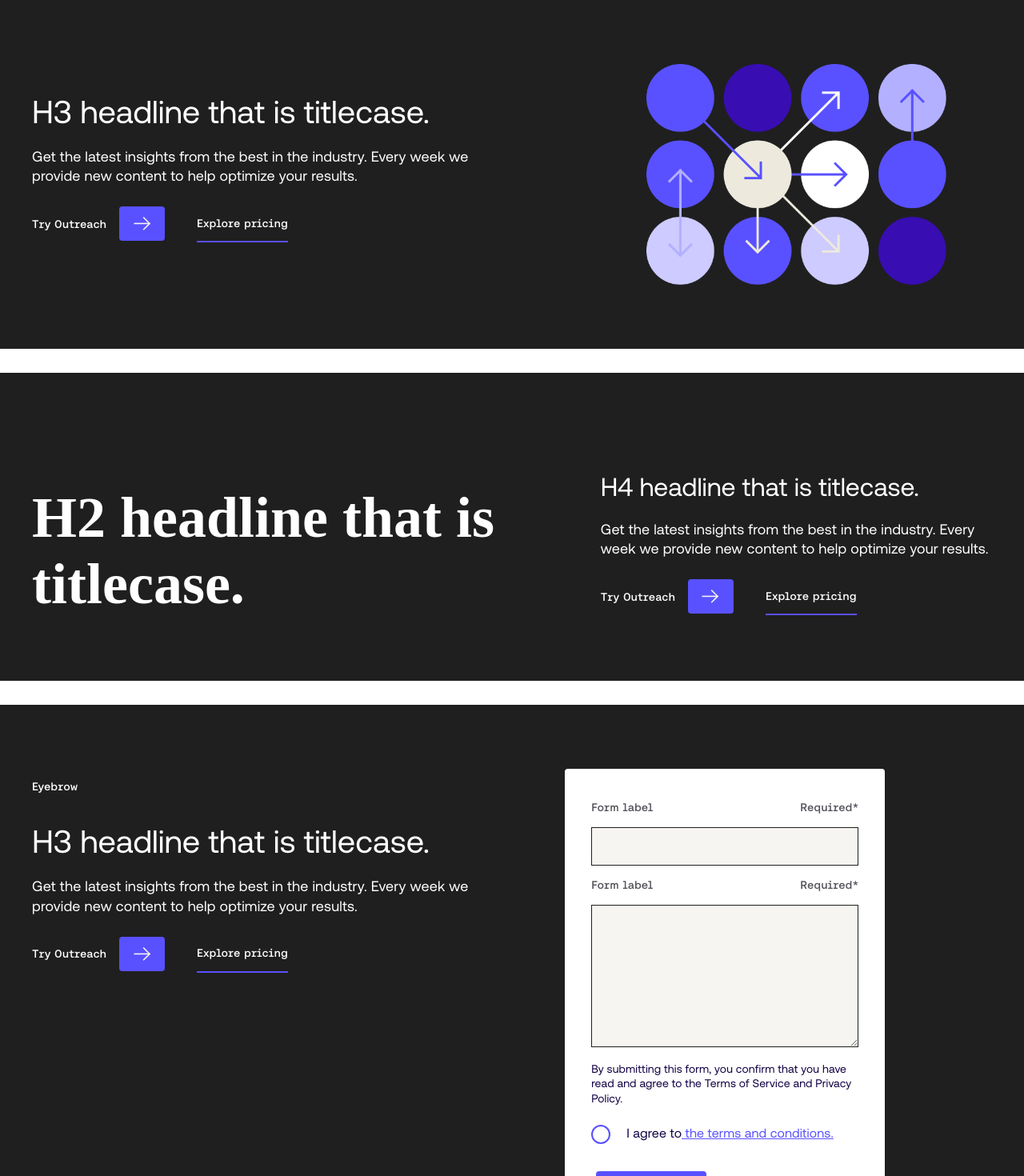
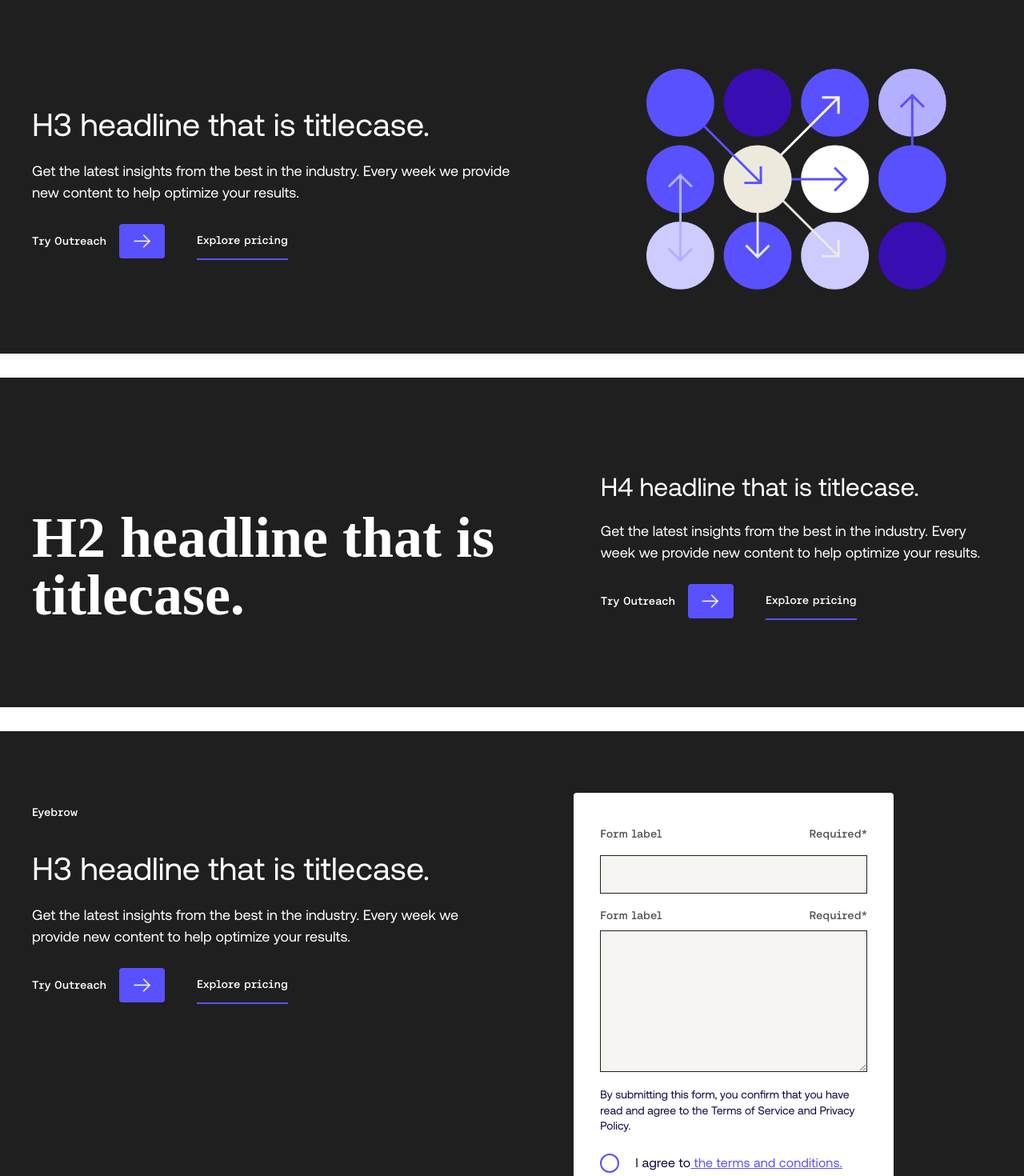
Before and after one commit to ErickRoo/pxpl, a Next.js app: page /components/PreFooter in a window 1280 px wide. Shown: the top 1470 px of the page at 80% size. Built offline with nearby package versions, Linux system fonts and the light colour scheme.

Commit message:
fix: set specific paddings
fix: set correct space on desktop version

fix: set correct space on tablet version

fix: set correct letter spacing for label form

```diff
--- a/components/blocks/pre_footer/pre_footer.module.scss
+++ b/components/blocks/pre_footer/pre_footer.module.scss
@@ -4,25 +4,21 @@
   background-color: theme('colors.secondarySlate');
   color: theme('colors.white');
   overflow: hidden;
-  padding: 6.2rem 2.4rem;
+  padding: 0 2.4rem;
 
   @screen md {
-    padding: 7.5rem 3.2rem;
+    padding: 0 3.2rem;
   }
 
   @screen lg {
-    padding: 8rem 4rem;
-  }
-
-  @screen xl {
-    padding: 8.5rem 2.4rem;
+    padding: 0 4rem;
   }
 }
 
 .wrapper {
   @apply container;
 
-  padding: 0;
+  padding: 13.5rem 0;
   display: flex;
   margin: auto;
   justify-content: center;
@@ -30,65 +26,73 @@
   gap: 5.6rem;
 
   @screen md {
+    padding: 8.2rem 0;
     gap: 3.2rem;
     flex-direction: row;
-
-    h3 {
-      font-size: 4rem;
-    }
   }
 
   @screen lg {
+    padding: 10.4rem 0;
     gap: 11.3rem;
   }
 
   @screen xl {
+    padding: 17.2rem 0;
     gap: 17rem;
     max-width: 108.4rem;
-
-    h3 {
-      font-size: 4.8rem;
-    }
   }
 }
 
 .wrapper__variantImage {
   gap: 2.55rem;
   flex-direction: column-reverse;
+  padding: 6.2rem 0;
 
   @screen md {
     gap: 12.4rem;
     flex-direction: row;
+    padding: 5.45rem 0 4.75rem;
 
     > div {
       &:first-child {
-        width: 43%
+        width: 42%
       }
       &:last-child {
-        width: 57%
+        width: 58%
       }
     }
   }
 
   @screen lg {
     gap: 11.3rem;
+    padding: 9.6rem 0 8rem;
 
     > div {
       &:first-child {
         width: 55%
       }
       &:last-child {
-        width: 45%
+        width: 45%;
+      }
+
+      h3 {
+        font-size: 4rem;
       }
     }
   }
 
   @screen xl {
     gap: 17rem;
+    padding: 16rem 0 8.4rem;
 
     > div {
       &:last-child {
-        width: 36%;
+        width: 37%;
+      }
+
+
+      h3 {
+        font-size: 4.8rem;
       }
     }
   }
@@ -96,6 +100,7 @@
 
 .wrapper__variantForm {
   flex-direction: column;
+  padding: 8.6rem 0 5.6rem;
 
   > div > div > p:first-child {
     display: none;
@@ -103,6 +108,7 @@
 
   @screen md {
     max-width: 52rem;
+    padding: 11.2rem 0 5.6rem;
     gap: 5.6rem;
     > div {
       width: 100%;
@@ -112,14 +118,15 @@
   @screen lg {
     max-width: 100%;
     gap: 8.8rem;
+    padding: 7.7rem 0 5.6rem;
     flex-direction: row;
 
     > div {
       &:first-child {
-        width: 52%;
+        width: 53%;
       }
       &:last-child {
-        width: 48%;
+        width: 47%;
       }
 
       > div > p:first-child {
@@ -130,11 +137,15 @@
 
   @screen xl {
     max-width: 108.4rem;
-    gap: 16rem;
+    padding: 17.2rem 0 5.6rem;
+    gap: 17rem;
 
     > div {
       &:first-child {
-        width: 61%;
+        width: 56%;
+      }
+      &:last-child {
+        width: 44%;
       }
     }
   }
@@ -145,6 +156,7 @@
 
   h2 {
     font-size: 4rem;
+    line-height: 100%;
 
     @screen md {
       margin-bottom: 0;
@@ -159,6 +171,10 @@
   @screen lg {
     width: 55%;
   }
+
+  @screen xl {
+    width: 56%;
+  }
 }
 
 .rightSide {
@@ -167,21 +183,58 @@
 
   @screen md {
     width: 50%;
-
-    h4 {
-      font-size: 3.2rem;
-    }
   }
 
   @screen lg {
     width: 45%;
   }
 
+  @screen xl {
+    width: 44%;
+  }
 }
 
-.tertiaryButton {
+.oneColumnBody {
+  > p {
+    letter-spacing: normal;
+  }
+
   > section > section {
     padding: 1.6rem;
+  }
+
+  @screen md {
+    h4 {
+      margin-top: 1rem;
+      font-size: 3.2rem;
+      line-height: 110%;
+    }
+
+    > p {
+      letter-spacing: 0.01em;
+    }
+  }
+
+  @screen lg {
+    > p {
+      line-height: 150%;
+      letter-spacing: normal;
+    }
+  }
+
+  @screen xl {
+    h3 {
+      font-size: 4.8rem;
+    }
+
+    h4 {
+      margin-top: 0;
+    }
+
+    > p {
+      line-height: 135%;
+      letter-spacing: normal;
+    }
   }
 }
 
@@ -192,10 +245,12 @@
 
   @screen md {
     padding: 0;
+    margin-top: -2rem;
   }
 
   @screen lg {
     max-width: 37.5rem;
+    margin-top: -1rem;
   }
 
   @screen xl {
--- a/components/blocks/pre_footer/pre_footer.tsx
+++ b/components/blocks/pre_footer/pre_footer.tsx
@@ -24,7 +24,7 @@ const PreFooterImageBlock:FunctionComponent<{ block: PreFooterImageInterface }>
         <section className={`${styles.wrapper} ${styles.wrapper__variantImage}`}>
           <div className={styles.leftSide}>
             <OneColumnBody
-              className={showTertiaryButton ? styles.tertiaryButton : ''}
+              className={styles.oneColumnBody}
               topTag={block.topTag}
               headline={block.headlineLeft}
               headlineLevel={3}
@@ -52,7 +52,7 @@ const PreFooterImageBlock:FunctionComponent<{ block: PreFooterImageInterface }>
           </div>
           <div className={styles.rightSide}>
             <OneColumnBody
-              className={showTertiaryButton ? styles.tertiaryButton : ''}
+              className={styles.oneColumnBody}
               topTag={block.topTag}
               headline={block.headlineRight}
               headlineLevel={4}
@@ -74,7 +74,7 @@ const PreFooterImageBlock:FunctionComponent<{ block: PreFooterImageInterface }>
         <section className={`${styles.wrapper} ${styles.wrapper__variantForm}`}>
           <div className={styles.leftSide}>
             <OneColumnBody
-              className={showTertiaryButton ? styles.tertiaryButton : ''}
+              className={styles.oneColumnBody}
               topTag={block.topTag}
               headline={block.headlineLeft}
               headlineLevel={3}
--- a/components/generic/form-placeholder/form-placeholder.module.scss
+++ b/components/generic/form-placeholder/form-placeholder.module.scss
@@ -13,6 +13,12 @@
   > p {
     font-size: 1.4rem;
     margin-bottom: 2.4rem;
+    letter-spacing: normal;
+    line-height: 140%;
+  }
+
+  span {
+    line-height: 2.2rem;
   }
 
   @media screen and (min-width: 480px) {
@@ -32,13 +38,13 @@
   > div {
     display: flex;
     justify-content: space-between;
-    margin-bottom: 1.6rem;
     font-size: 1.4rem;
     color: theme('colors.grayCoal');
   }
 }
 
 .formInput {
+  margin-top: 1.6rem;
   background-color: theme('colors.butterCream');
   border: 0.1rem solid theme('colors.secondarySlate');
   height: 4.8rem;
@@ -47,6 +53,7 @@
 }
 
 .formTextarea {
+  margin-top: 0.8rem;
   background-color: theme('colors.butterCream');
   border: 0.1rem solid theme('colors.secondarySlate');
   padding: 1.5rem;
```
